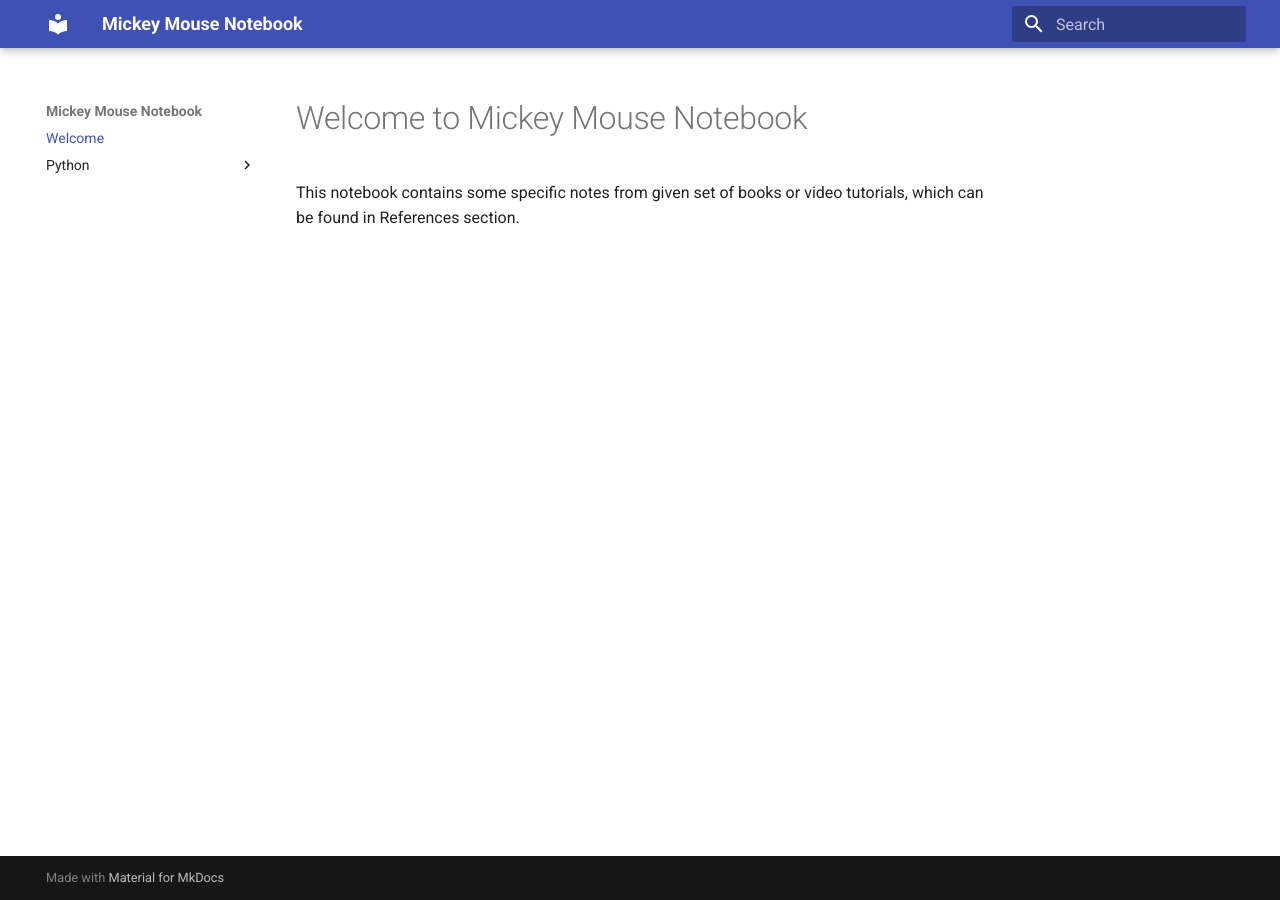
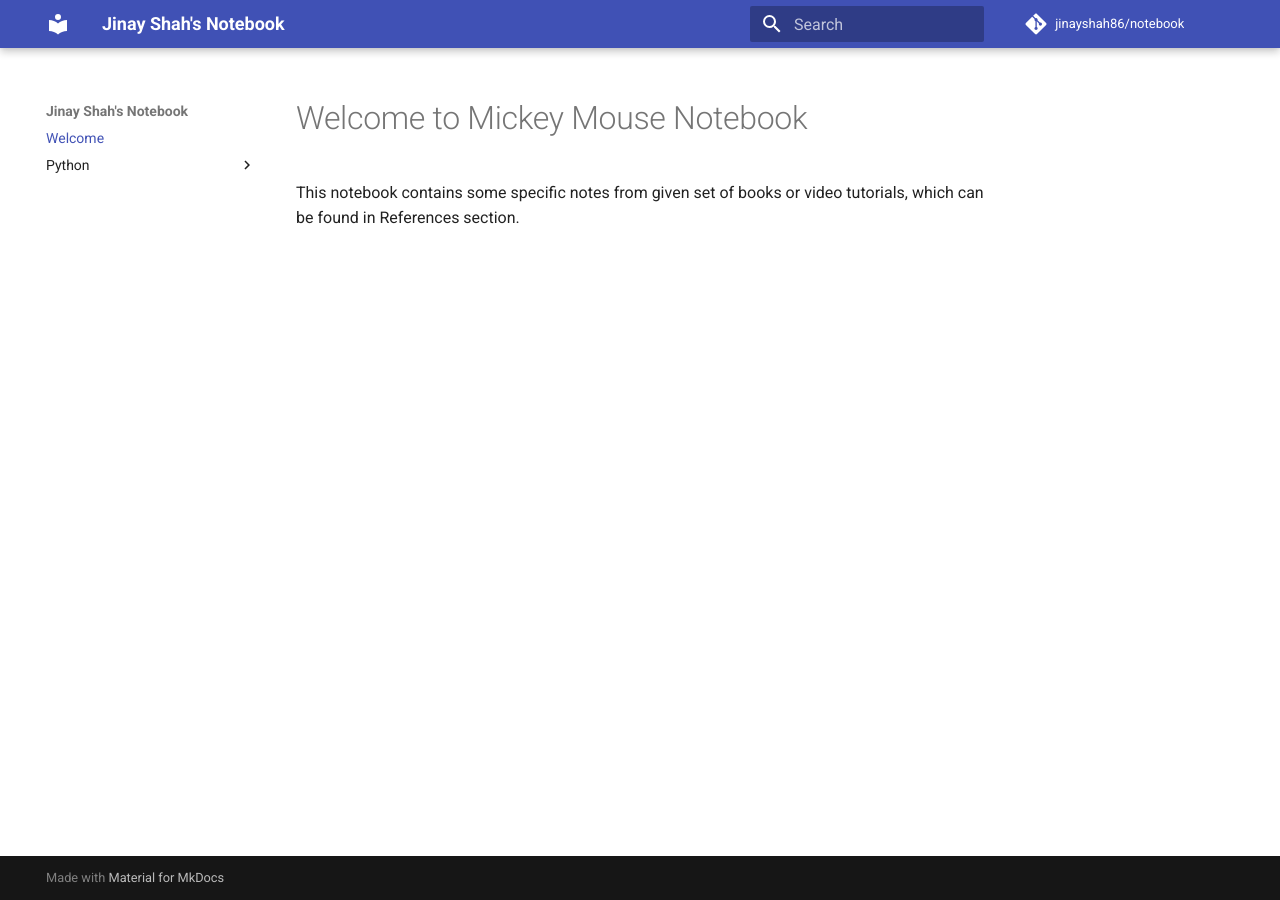
Before and after one commit to jinayshah86/notebook, an MkDocs documentation site: the page built from docs/index.md, in a window 1280 px wide. Built offline with MkDocs 1.6.1 and Material for MkDocs 9.7.7, drawn with Linux system fonts in a browser that asks for light colours; comment, search, counter and statistics services are not loaded.

Commit message:
Update site metadata

```diff
--- a/mkdocs.yml
+++ b/mkdocs.yml
@@ -1,4 +1,8 @@
-site_name: Mickey Mouse Notebook
+site_name: Jinay Shah's Notebook
+site_author: Jinay Shah
+site_url: https://jinayshah.netlify.com
+repo_url: https://github.com/jinayshah86/notebook.git
+repo_name: jinayshah86/notebook
 
 theme:
   name: 'material'
@@ -9,11 +13,13 @@
       minify_html: true
       minify_js: true
       htmlmin_opts:
-          remove_comments: true
+        remove_comments: true
   - git-revision-date-localized:
       type: timeago
 
 markdown_extensions:
+  - smarty
+  - footnotes
   - admonition
   - codehilite
   - toc:
```
